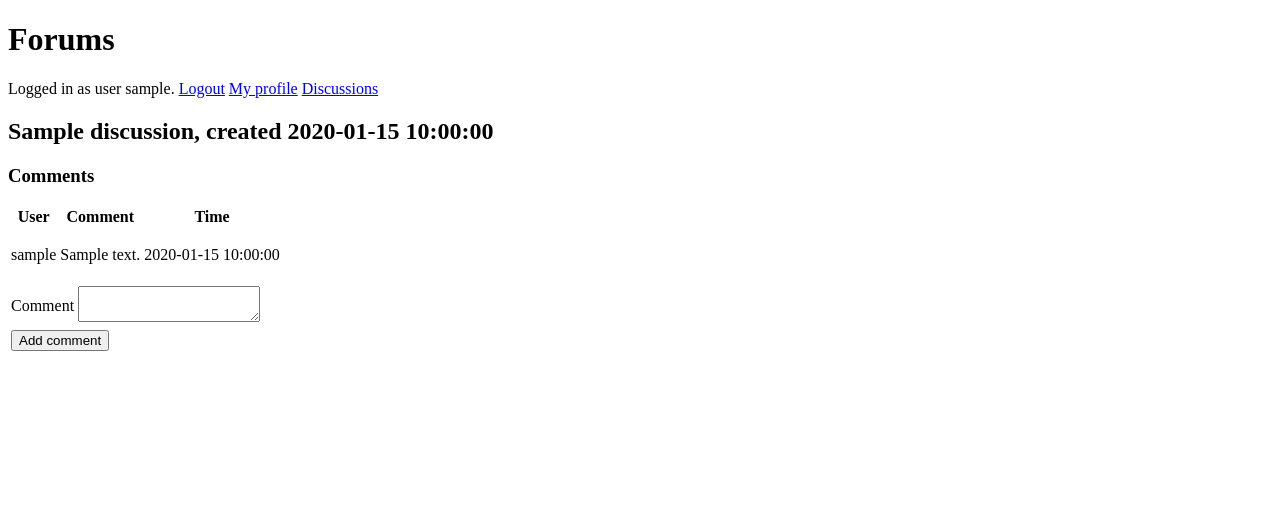
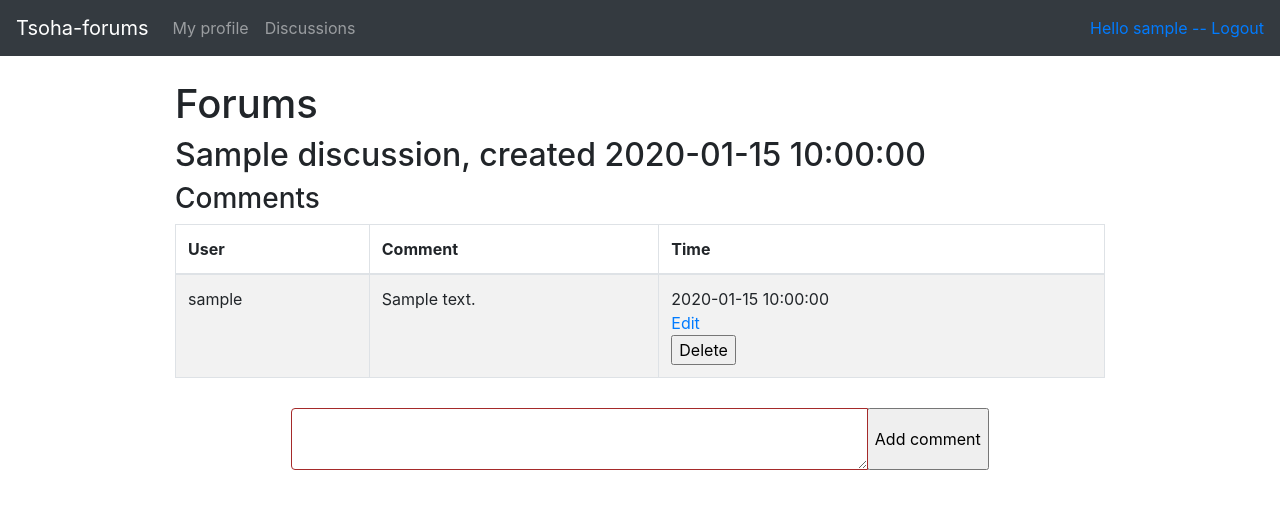
Before and after one commit to RoopeNiemi/tsoha19-projekti, a Flask app: page /discussions/1 in a window 1280 px wide. Shown: the top 509 px of the page. Run offline with Flask 2, Linux system fonts and the light colour scheme; a user stored in the database is signed in; tables that the repository leaves empty hold one stand-in row (values such as "Sample post"); some libraries are stand-ins or nearby versions.

Commit message:
started using bootstrap for frontend. Functionality for user to delete and edit own messages, and delete discussions he has started. Viewing messages of a discussion also shows if a message has been edited

```diff
--- a/application/discussions/forms.py
+++ b/application/discussions/forms.py
@@ -15,7 +15,7 @@ class CommentForm(FlaskForm):
     comment = TextAreaField("Comment")
 
     def validate_form(self):
-        if len(self.comment.data.split()) <= 300:
+        if len(self.comment.data.split()) <= 300 and len(self.comment.data)< 0:
             return True
 
         return False
--- a/application/discussions/models.py
+++ b/application/discussions/models.py
@@ -1,4 +1,6 @@
 from application import db
+from datetime import datetime
+
 
 class Discussion(db.Model):
     id = db.Column(db.Integer, primary_key=True)
--- a/application/discussions/views.py
+++ b/application/discussions/views.py
@@ -12,14 +12,17 @@ def index():
     return redirect(url_for("discussions_index"))
 
 @app.route("/discussions", methods=["GET"])
-def discussions_index():
-    stmt = text("SELECT Account.username as username, Discussion.id as d_id, "
+def discussions_index(success=None):
+    stmt = text("SELECT Account.username as username, Discussion.id as d_id, Discussion.account_id as a_id, "
                 "Discussion.title as title, Discussion.date_created as d_date_created, "
                 "count(Message.id) as totalmessages, max(Message.date_created) as latest_message from Message, Discussion, "
                 "Account where Account.id = Discussion.account_id AND Message.discussion_id = Discussion.id "
                 "GROUP BY Discussion.title, Account.username, Discussion.id ORDER BY latest_message DESC")
     discussions = db.engine.execute(stmt)
-    return render_template("discussions/list.html", discussions=discussions)
+    if(success is not None):
+        return render_template("discussions/list.html", discussions=discussions, success=success)
+    else:
+        return render_template("discussions/list.html", discussions=discussions)
 
 @app.route("/discussions/new")
 @login_required
@@ -37,6 +40,7 @@ def discussions_create():
     db.session().add(discussion)
     db.session().commit()
 
+
     message = Message(form.content.data)
     message.set_account_id(current_user.id)
     message.set_discussion_id(discussion.id)
@@ -44,7 +48,7 @@ def discussions_create():
     db.session().add(message)
     db.session().commit()
 
-    return redirect(url_for("discussions_index"))
+    return redirect(url_for("discussions_show", discussion_id = discussion.id))
 
 
 @app.route("/discussions/<discussion_id>", methods=["GET"])
@@ -52,7 +56,9 @@ def discussions_show(discussion_id):
     stmt = text("SELECT Account.username AS account_username, "
                 "Account.date_created AS account_date_created, "
                 "Message.content AS message_content, "
-                "Message.date_created AS message_date_created "
+                "Message.date_created AS message_date_created,  "
+                "Message.date_modified AS message_date_modified, "
+                "Message.account_id as a_id, Message.id as m_id "
                 "FROM Account, Message, Discussion WHERE Account.id = Message.account_id "
                 "AND Discussion.id = Message.discussion_id "
                 "AND Discussion.id = :id").params(id = discussion_id)
@@ -83,7 +89,7 @@ def discussions_comment(discussion_id):
     return redirect(url_for("discussions_show", discussion_id = discussion_id))
 
 
-@app.route("/discussions/<discussion_id>", methods = ["DELETE"])
+@app.route("/discussions/<discussion_id>/delete", methods = ["POST"])
 @login_required
 def discussions_delete(discussion_id):
 
@@ -93,7 +99,52 @@ def discussions_delete(discussion_id):
     if not discussion or discussion.account_id != current_user.id:
         return redirect(url_for("discussions_show", discussion_id = discussion_id))
 
+    # Delete messages related to discussion
+
+    stmt = text("DELETE FROM Message WHERE Message.discussion_id=:id").params(id=discussion_id)
+    db.engine.execute(stmt)
+
+    # Delete discussion
+
+    #TODO: When tags exist, delete them here
+
     db.session().delete(discussion)
     db.session().commit()
 
-    return redirect(url_for("discussions_index"))
+    return redirect(url_for("discussions_index", success="Discussion successfully deleted."))
+
+
+@app.route("/discussions/<discussion_id>/<message_id>/delete", methods=["POST"])
+@login_required
+def discussions_delete_message(discussion_id, message_id):
+    message = Message.query.get(message_id)
+    if not message or message.account_id != current_user.id or message.discussion_id != int(discussion_id):
+        return redirect(url_for('discussions_show', discussion_id = discussion_id))
+
+    db.session().delete(message)
+    db.session().commit()
+
+    return redirect(url_for('discussions_show', discussion_id = discussion_id))
+
+
+@app.route("/discussions/<discussion_id>/<message_id>/edit", methods=["POST"])
+@login_required
+def discussions_edit_message(discussion_id, message_id):
+    message=Message.query.get(message_id)
+    if not message or message.account_id != current_user.id:
+        return redirect(url_for('discussions_index'))
+    form = CommentForm(request.form)
+    if not form.validate_form:
+        return redirect(url_for('discussions_index'))
+    message.content = form.comment.data
+
+    db.session().commit()
+    return redirect(url_for('discussions_show', discussion_id = discussion_id))
+
+@app.route("/discussions/<discussion_id>/<message_id>/edit", methods=["GET"])
+@login_required
+def discussions_edit_message_page(discussion_id, message_id):
+    message=Message.query.get(message_id)
+    if not message or message.account_id != current_user.id:
+        return redirect(url_for('discussions_index'))
+    return render_template("discussions/editmessage.html", message=message, form=CommentForm(), discussion_id=discussion_id)
--- a/application/templates/discussions/discussion.html
+++ b/application/templates/discussions/discussion.html
@@ -3,37 +3,48 @@
 {% block body %}
 <h2>{{discussion.title}}, created {{discussion.date_created}}</h2>
 <h3>Comments</h3>
-  <table>
-    <tr>
-      <th>User</th>
-      <th>Comment</th>
-      <th>Time</th>
-    </tr>
+<div class="table">
+  <table class="table table-striped table-bordered">
+    <thead>
+      <th scope="col">User</th>
+      <th scope="col">Comment</th>
+      <th scope="col">Time</th>
+    </thead>
+    <tbody>
     {% for comment in comments %}
     <tr>
-      <td><p>{{comment.account_username}}</p></td>
-      <td>{{comment.message_content}}</td>
-      <td>{{comment.message_date_created}}</td>
+      <td>{{comment.account_username}}</td>
+      <td style="word-break:break-all">{{comment.message_content}}</td>
+      <td>{{comment.message_date_created}}<br>
+        {% if comment.message_date_created != comment.message_date_modified %}
+        <p>Edited: {{comment.message_date_modified}}</p>
+        {% endif %}
+        {% if current_user.is_authenticated and current_user.id == comment.a_id %}
+        <a href="{{url_for('discussions_edit_message_page', discussion_id=discussion.id, message_id=comment.m_id)}}">Edit</a>
+        <form method="POST" action="{{ url_for('discussions_delete_message', discussion_id=discussion.id, message_id=comment.m_id) }}">
+            <input type="submit" value="Delete"/>
+          </form>
+        {% endif %}
+
+      </td>
     </tr>
     {% endfor %}
+  </tbody>
   </table>
+  </div>
   {% if current_user.is_authenticated %}
   <form method="POST" action="{{ url_for('discussions_comment', discussion_id=discussion.id) }}">
-        <table>
-          <tr>
-            <td>
-          {{ form.comment.label }}
-            </td>
-            <td>
-          {{ form.comment }}
-            </td>
-          </tr>
-          <tr>
-            <td colspan="2">
+
+
+    <div class="input-group" style="max-width:75%;margin-left:auto;margin-right:auto;margin-bottom:30px; margin-top:30px;">
+      <textarea class="form-control" aria-label="With textarea", id="comment" name="comment" style="border-color:brown;"></textarea>
+        <div class="input-group-append">
           <input type="submit" value="Add comment"/>
-            </td>
-          </tr>
-        </table>
+        </div>
+    </div>
+  </form>
+
+
   {% else %}
   <p>Please login to comment.</p>
   {% endif %}
--- a/application/templates/layout.html
+++ b/application/templates/layout.html
@@ -3,26 +3,65 @@
   <head>
     <meta charset="utf-8">
     <title>Tsoha-forums</title>
+    <link rel="stylesheet" href="https://maxcdn.bootstrapcdn.com/bootstrap/4.0.0/css/bootstrap.min.css" integrity="sha384-Gn5384xqQ1aoWXA+058RXPxPg6fy4IWvTNh0E263XmFcJlSAwiGgFAW/dAiS6JXm" crossorigin="anonymous">
   </head>
 
   <body>
-    <h1>Forums</h1>
-    <p>{{ error }}</p>
-    {% if current_user.is_authenticated %}
-    <p>
-      Logged in as user {{ current_user.username }}. <a href="{{ url_for('auth_logout') }}">Logout</a>
-      <a href="{{url_for('user_page', user_id = current_user.id)}}">My profile</a>    <a href="{{url_for('discussions_index')}}">Discussions</a>
-    </p>
-    </p>
-    {% else %}
-    <a href="{{url_for('discussions_index')}}">Discussions</a>
-    <a href="{{url_for('auth_login')}}">Login</a>
-    <a href="{{url_for('auth_register')}}">Register</a>
-    {% endif %}
+      <nav class="navbar navbar-expand-md navbar-dark bg-dark mb-4">
+          <a class="navbar-brand" href="#">Tsoha-forums</a>
+          <button class="navbar-toggler" type="button" data-toggle="collapse" data-target="#navbarCollapse" aria-controls="navbarCollapse" aria-expanded="false" aria-label="Toggle navigation">
+                  <span class="navbar-toggler-icon"></span>
+          </button>
+          <div class="collapse navbar-collapse" id="navbarCollapse">
+              {% if current_user.is_authenticated %}
+                  <ul class="navbar-nav mr-auto">
+                    <li class="nav-item">
+                      <a class="nav-link" href="{{url_for('user_page', user_id = current_user.id)}} ">My profile</a>
+                    </li>
+                    <li class="nav-item">
+                      <a class="nav-link" href="{{url_for('discussions_index')}}">Discussions</a>
+                    </li>
+                  </ul>
+                  <div class="form-inline mt-2 mt-md-0">
+                    <a href="{{ url_for('auth_logout') }}">Hello {{ current_user.username }} -- Logout
+                    </a>
+                  </div>
+              {% else %}
+              <ul class="navbar-nav mr-auto">
+                  <li class="nav-item">
+                    <a class="nav-link" href="{{url_for('discussions_index')}}">Discussions</a>
+                  </li>
+                </ul>
+                <div class="form-inline mt-2 mt-md-0">
+                    <ul class="navbar-nav mr-auto">
+                        <li class="nav-item"> <a class="nav-link" href="{{url_for('auth_login')}}">Login</a></li>
+                        <li class="nav-item"> <a class="nav-link" href="{{url_for('auth_register')}}">Register</a></li>
+                  </ul>
+                </div>
+              {% endif %}
+          </div>
+        </nav>
+
+        <main role="main" class="container" style="max-width: 75%;">
+        <h1>Forums</h1>
+        {% if success %}
+        <div class="alert alert-success" role="alert">
+          {{success}}
+        </div>
+        {% elif error %}
+        <div class="alert alert-danger" role="alert">
+          {{ error }}
+        </div>
+        {% endif %}
     {% block body %}
     <p>
 Content.
     </p>
     {% endblock %}
+    </main>
+
+    <script src="https://code.jquery.com/jquery-3.2.1.slim.min.js" integrity="sha384-KJ3o2DKtIkvYIK3UENzmM7KCkRr/rE9/Qpg6aAZGJwFDMVNA/GpGFF93hXpG5KkN" crossorigin="anonymous"></script>
+    <script src="https://cdnjs.cloudflare.com/ajax/libs/popper.js/1.12.9/umd/popper.min.js" integrity="sha384-ApNbgh9B+Y1QKtv3Rn7W3mgPxhU9K/ScQsAP7hUibX39j7fakFPskvXusvfa0b4Q" crossorigin="anonymous"></script>
+    <script src="https://maxcdn.bootstrapcdn.com/bootstrap/4.0.0/js/bootstrap.min.js" integrity="sha384-JZR6Spejh4U02d8jOt6vLEHfe/JQGiRRSQQxSfFWpi1MquVdAyjUar5+76PVCmYl" crossorigin="anonymous"></script>
   </body>
 </html>
```
Also changed, not shown: application/templates/auth/loginform.html (+17 -25 lines), application/templates/auth/registerform.html (+20 -33 lines), application/templates/discussions/editmessage.html (added, +20 -0 lines), application/templates/discussions/list.html (+18 -8 lines), application/templates/user/userpage.html (+4 -4 lines), application/user/views.py (+7 -7 lines).
